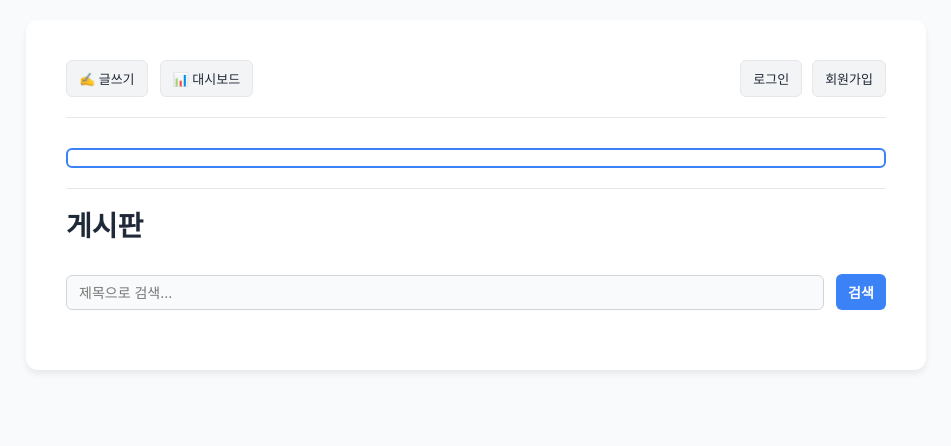
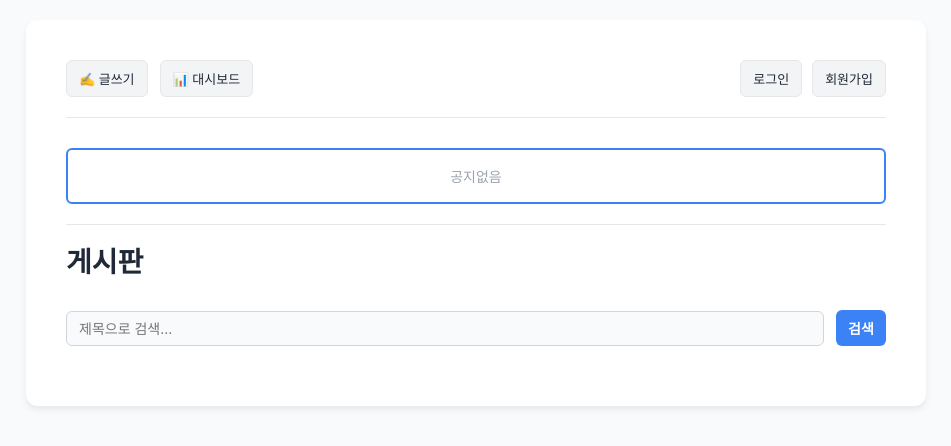
Before and after one commit to sihoo11/week_06_bbs, a Flask app: page / in a window 1280 px wide. Shown: the top 446 px of the page, without its empty margins (164-1115 px from the left). Run offline with Flask 3, Linux system fonts and the light colour scheme; data that the repository does not hold is empty.

Commit message:
Feature: 공지가 없을 때 '공지없음' 표시
- list.html: 공지 없을 때 notice-empty 표시
- base.html: notice-empty 스타일 추가
- 회색 텍스트로 시각적 구분

```diff
--- a/templates/base.html
+++ b/templates/base.html
@@ -745,6 +745,14 @@
             margin-bottom: 12px;
         }
 
+        .notice-empty {
+            color: #9ca3af;
+            font-size: 14px;
+            text-align: center;
+            padding: 8px 0;
+            font-weight: 500;
+        }
+
         h1 {
             color: #1f2937;
             margin-bottom: 30px;
--- a/templates/list.html
+++ b/templates/list.html
@@ -12,8 +12,10 @@
 
 {% block content %}
     <div class="notice-section">
+        {% set has_notice = false %}
         {% for post in posts %}
             {% if post.is_notice %}
+                {% set has_notice = true %}
                 <div class="notice-item">
                     <span class="notice-icon">📢</span>
                     <a href="/posts/{{ post.id }}" class="notice-title">{{ post.title }}</a>
@@ -21,6 +23,9 @@
                 </div>
             {% endif %}
         {% endfor %}
+        {% if not has_notice %}
+            <div class="notice-empty">공지없음</div>
+        {% endif %}
     </div>
 
     <h1>게시판</h1>
```
